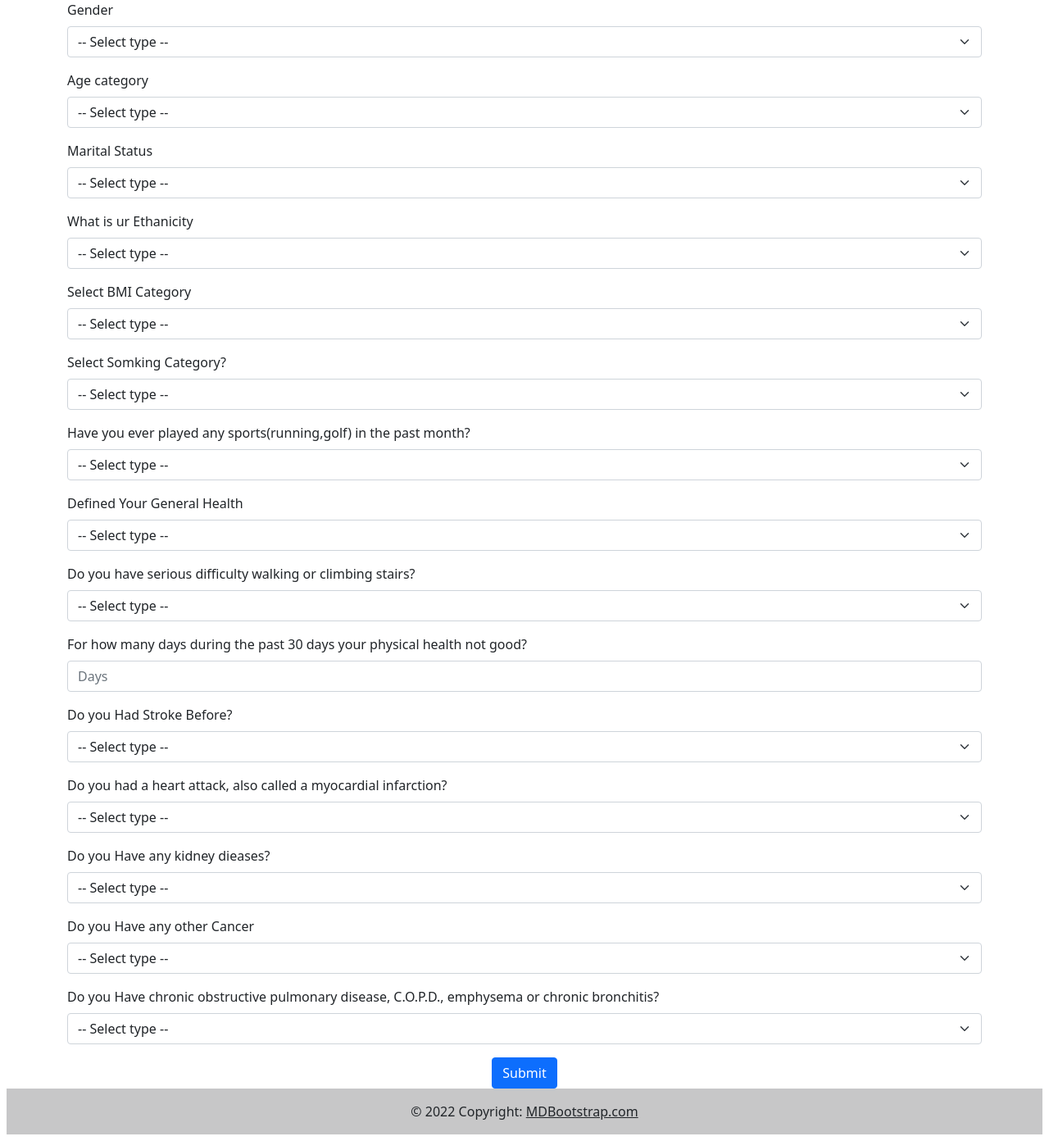
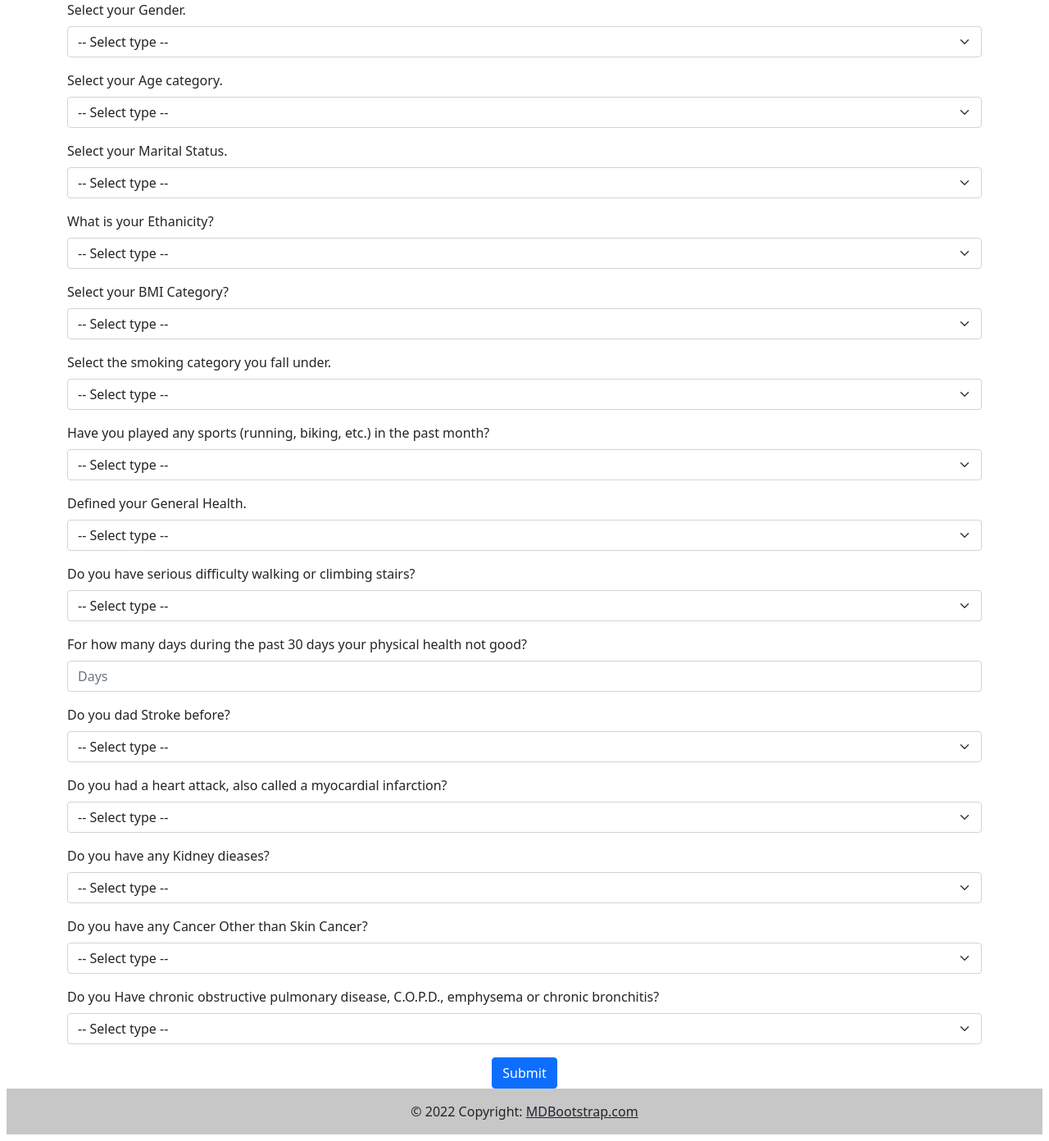
Before and after one commit to shubhamdubile/healthcareapp, a Flask app: page /heart in a window 1280 px wide. Shown: the part 66-1458 px from the top of the page at 82% size. Run offline with Flask 2, Linux system fonts and the light colour scheme; parts of the project's set-up code (start-up, migrations or seed data) failed here and were passed over.

Commit message:
Update heart.html

```diff
--- a/templates/heart.html
+++ b/templates/heart.html
@@ -64,7 +64,7 @@
 
                 <!-- SEXVAR -->
             <div class="mb-3">
-                <label for="exampleInputPassword1" class="form-label">Gender</label>
+                <label for="exampleInputPassword1" class="form-label">Select your Gender.</label>
                 <select class="form-select" id="residence" name="gender" aria-label="Default select example">
                     <option selected>-- Select  type --</option>
                     <option value="Male-1">Male</option>
@@ -74,7 +74,7 @@
 
              <!-- _AGE_G -->
              <div class="mb-3">
-                <label for="exampleInputPassword1" class="form-label">Age category</label>
+                <label for="exampleInputPassword1" class="form-label">Select your Age category.</label>
                 <select class="form-select" id="residence" name="age" aria-label="Default select example">
                     <option selected>-- Select  type --</option>
                     <option value="18 <= AGE <= 24 --- 1">18 <= AGE <= 24 </option>
@@ -92,7 +92,7 @@
 
              <!-- MARITAL -->
              <div class="mb-3">
-                <label for="exampleInputPassword1" class="form-label">Marital Status</label>
+                <label for="exampleInputPassword1" class="form-label">Select your Marital Status.</label>
                 <select class="form-select" id="marital" name="marital" aria-label="Default select example">
                     <option selected>-- Select  type --</option>
                     <option value="Married-1">Married</option>
@@ -106,7 +106,7 @@
 
              <!-- _IMPRACE -->
              <div class="mb-3">
-                <label for="exampleInputPassword1" class="form-label">What is ur Ethanicity</label>
+                <label for="exampleInputPassword1" class="form-label">What is your Ethanicity?</label>
                 <select class="form-select" id="ethanicity" name="ethanicity" aria-label="Default select example">
                     <option selected>-- Select  type --</option>
                     <option value="white-1">white</option>
@@ -122,19 +122,19 @@
 
                 <!-- X_BMI5CAT -->
             <div class="mb-3">
-                <label for="exampleInputEmail1" class="form-label">Select BMI Category</label>
+                <label for="exampleInputEmail1" class="form-label">Select your BMI Category?</label>
                 <select class="form-select" id="bmi" name="bmi" aria-label="Default select example">
                     <option selected>-- Select  type --</option>
-                    <option value="1-UnderWeight BMI">UnderWeight BMI BMI < 18.50</option>
-                    <option value="2-Normal Weight">Normal Weight 18.50 <= BMI < 25.00</option>
-                    <option value="3-OverWeight">OverWeight 25.00 <= BMI < 30.00</option>
-                    <option value="4-OverWeight">OverWeight 3000 <= BMI < 99.99</option>
+                    <option value="1-UnderWeight BMI">UnderWeight ( BMI < 18.50 )</option>
+                    <option value="2-Normal Weight">Normal Weight ( 18.50 <= BMI < 25.00 )</option>
+                    <option value="3-OverWeight">OverWeight ( 25.00 <= BMI < 30.00 )</option>
+                    <option value="4-OverWeight">OverWeight ( 3000 <= BMI < 99.99 )</option>
                     </select>
             </div>
 
             <!-- X_SMOKER3 -->
             <div class="mb-3">
-                <label for="exampleInputPassword1" class="form-label">Select Somking Category?</label>
+                <label for="exampleInputPassword1" class="form-label">Select the smoking category you fall under.</label>
                 <select class="form-select" id="smoke" name="smoke" aria-label="Default select example">
                     <option selected>-- Select  type --</option>
                     <option value="1-Smoke Every Day">Smoke Every Day</option>
@@ -155,7 +155,7 @@
 
             <!-- EXERANY2 -->
             <div class="mb-3">
-                <label for="exampleInputPassword1" class="form-label">Have you ever played any sports(running,golf) in the past month?</label>
+                <label for="exampleInputPassword1" class="form-label">Have you played any sports (running, biking, etc.) in the past month?</label>
                 <select class="form-select" id="sports" name="sports" aria-label="Default select example">
                     <option selected>-- Select  type --</option>
                     <option value="Yes-1">Yes</option>
@@ -165,7 +165,7 @@
 
             <!-- GENHLTH -->
             <div class="mb-3">
-                <label for="exampleInputPassword1" class="form-label">Defined Your General Health</label>
+                <label for="exampleInputPassword1" class="form-label">Defined your General Health.</label>
                 <select class="form-select" id="health" name="health" aria-label="Default select example">
                     <option selected>-- Select  type --</option>
                     <option value="Excellent-1">Excellent</option>
@@ -178,7 +178,7 @@
 
             <!-- DIFFWALK -->
             <div class="mb-3">
-                <label for="exampleInputPassword1" class="form-label">Do you have serious difficulty walking or climbing stairs? </label>
+                <label for="exampleInputPassword1" class="form-label">Do you have serious difficulty walking or climbing stairs?</label>
                 <select class="form-select" id="walk" name="walk" aria-label="Default select example">
                     <option selected>-- Select  type --</option>
                     <option value="Yes-1">Yes</option>
@@ -195,7 +195,7 @@
 
              <!-- CVDSTRK3 -->
              <div class="mb-3">
-                <label for="exampleInputPassword1" class="form-label">Do you Had Stroke Before?</label>
+                 <label for="exampleInputPassword1" class="form-label">Do you dad Stroke before?</label>
                 <select class="form-select" id="stroke" name="stroke" aria-label="Default select example">
                     <option selected>-- Select  type --</option>
                     <option value="Yes-1">Yes</option>
@@ -217,7 +217,7 @@
 
             <!-- CHCKDNY2 -->
             <div class="mb-3">
-                <label for="exampleInputPassword1" class="form-label">Do you Have any kidney dieases?</label>
+                <label for="exampleInputPassword1" class="form-label">Do you have any Kidney dieases?</label>
                 <select class="form-select" id="kidney" name="kidney" aria-label="Default select example">
                     <option selected>-- Select  type --</option>
                     <option value="Yes-1">Yes</option>
@@ -237,7 +237,7 @@
 
             <!-- CHCOCNCR -->
             <div class="mb-3">
-                <label for="exampleInputPassword1" class="form-label">Do you Have any other Cancer</label>
+                <label for="exampleInputPassword1" class="form-label">Do you have any Cancer Other than Skin Cancer?</label>
                 <select class="form-select" id="other_cancer" name="other_cancer" aria-label="Default select example">
                     <option selected>-- Select  type --</option>
                     <option value="Yes-1">Yes</option>
```
